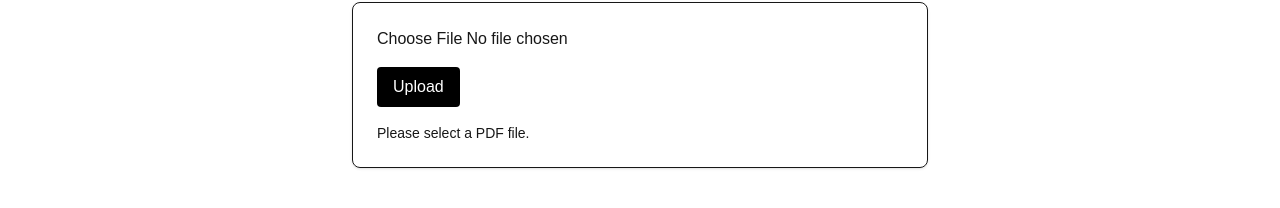
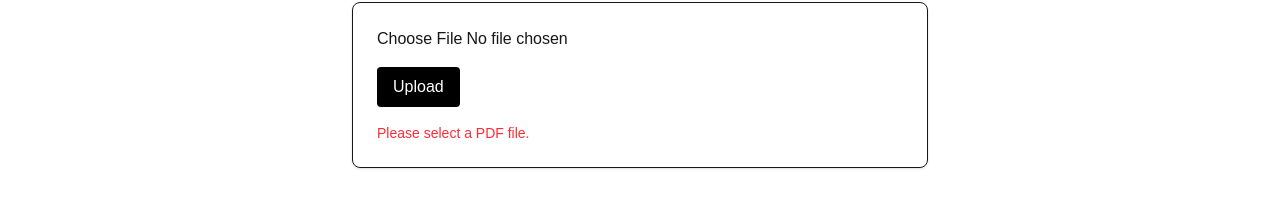
Before and after one commit to Akmalm1076/knowledge-base-retrieval-system, a Next.js app in the folder frontend/: page /upload in a window 1280 px wide. Both pictures are taken after a click on the button "Upload". Shown: the part 408-616 px from the top of the page. Built offline with nearby package versions, Linux system fonts and the light colour scheme.

Commit message:
feat: improve upload page feedback and loading states

```diff
--- a/frontend/components/UploadForm.tsx
+++ b/frontend/components/UploadForm.tsx
@@ -6,6 +6,11 @@ import { uploadDocument } from "@/services/uploadService";
 export default function UploadForm() {
   const [selectedFile, setSelectedFile] = useState<File | null>(null);
   const [message, setMessage] = useState("");
+  const [isUploading, setIsUploading] = useState(false);
+  const [messageType, setMessageType] = useState<
+    "success" | "error" | ""
+  >("");
+
 
   const handleFileChange = (
     event: React.ChangeEvent<HTMLInputElement>
@@ -14,20 +19,30 @@ export default function UploadForm() {
     setSelectedFile(file);
 
     setMessage("");
+    setMessageType("");
   };
 
   const handleUpload = async () => {
     if (!selectedFile) {
       setMessage("Please select a PDF file.");
+      setMessageType("error");
       return;
     }
 
     try {
+      setIsUploading(true);
+      setMessage("");
+
       const response = await uploadDocument(selectedFile);
+
       setMessage(response.message);
+      setMessageType("success");
     } catch (error) {
       setMessage("Upload failed.");
+      setMessageType("error");
       console.error(error);
+    } finally {
+      setIsUploading(false);
     }
   };
 
@@ -49,13 +64,20 @@ export default function UploadForm() {
 
         <button
           onClick={handleUpload}
-          className="rounded bg-black px-4 py-2 text-white"
+          disabled={isUploading}
+          className="rounded bg-black px-4 py-2 text-white disabled:opacity-50"
         >
-          Upload
+          {isUploading ? "Uploading..." : "Upload"}
         </button>
 
         {message && (
-          <p className="text-sm">
+          <p
+            className={`text-sm ${
+              messageType === "success"
+                ? "text-green-500"
+                : "text-red-500"
+            }`}
+          >
             {message}
           </p>
         )}
```
